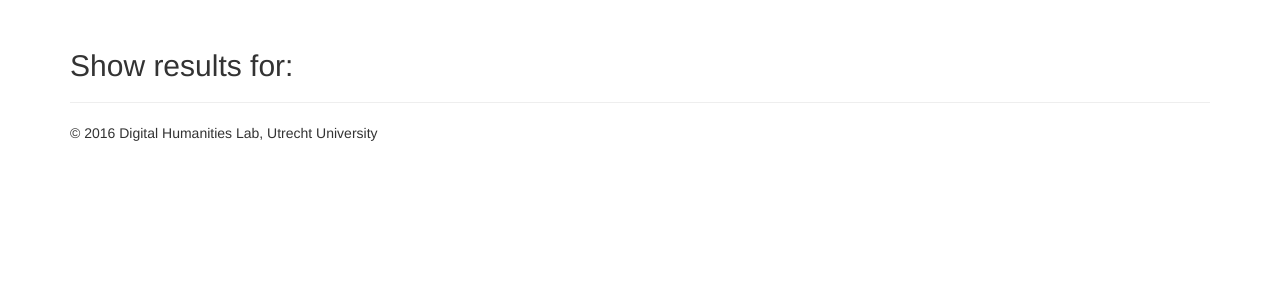
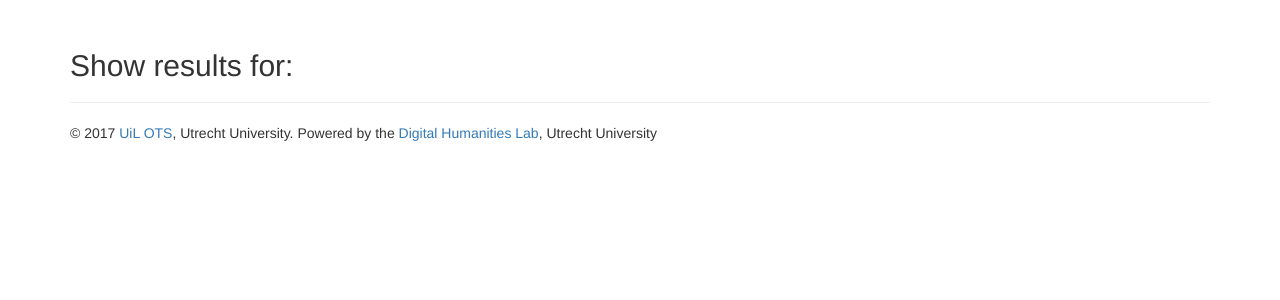
Before and after one commit to UUDigitalHumanitieslab/timealign, a Django app: page /timealign/corpora/ in a window 1280 px wide. Shown: the part 51-351 px from the top of the page. Run offline with Django 3.2, Linux system fonts and the light colour scheme; data that the repository does not hold is empty; some libraries are stand-ins or nearby versions.

Commit message:
Updated the copyright statement

```diff
--- a/core/templates/base/base.html
+++ b/core/templates/base/base.html
@@ -38,7 +38,10 @@
             <div>{% block content %}{% endblock %}</div>
             <hr>
             <footer>
-                <p>&copy; 2016 Digital Humanities Lab, Utrecht University</p>
+                <p>
+                    &copy 2017 <a href="https://www.uu.nl/en/research/utrecht-institute-of-linguistics-ots" target="_blank">UiL OTS</a>, Utrecht University.
+                    Powered by the <a href="http://dig.hum.uu.nl/" target="_blank">Digital Humanities Lab</a>, Utrecht University
+                </p>
             </footer>
         </div>
     </body>
```
